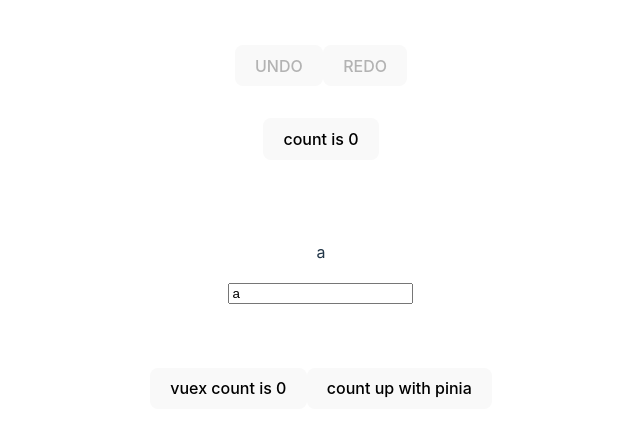
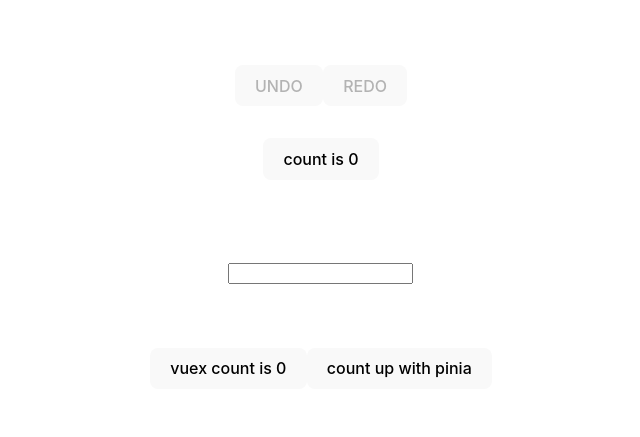
Before and after one commit to Segu-g/pinia-composition-command-mre, a Vue app: page / in a window 1280 px wide. Shown: the part 157-594 px from the top of the page, without its empty margins (319-959 px from the left). Built offline with nearby package versions, Linux system fonts and the light colour scheme.

Commit message:
impl all store

```diff
--- a/src/components/CounterButton.vue
+++ b/src/components/CounterButton.vue
@@ -1,12 +1,12 @@
 <script setup lang="ts">
 import { computed } from 'vue';
-import { useController } from '@/stores/pinia_helper';
+import { useController } from '@/stores/command';
 import { useCount } from '@/stores';
 const countStore = useCount();
-const { dispatch, get } = useController();
+const { get, commandDispatch } = useController();
 const countValue = computed(() => get(countStore.getCount));
 const countUp = () => {
-  dispatch(countStore.actIncrement);
+  commandDispatch(countStore.cmdIncrement);
 };
 </script>
 
--- a/src/components/TextInput.vue
+++ b/src/components/TextInput.vue
@@ -1,12 +1,19 @@
 <script setup lang="ts">
+import { useText } from '@/stores/textStore';
+import { useController } from '@/stores/command';
+import { computed } from 'vue';
+const textStore = useText();
+const { commandDispatch, get } = useController();
+const text = computed(() => get(textStore.textGet));
 const onChange = (evt: Event) => {
-  evt.target instanceof HTMLInputElement && true;
+  evt.target instanceof HTMLInputElement &&
+    commandDispatch(textStore.cmdChangeText, evt.target.value);
 };
 </script>
 
 <template>
   <div class="card">
-    <p>{{ 'a' }}</p>
-    <input :value="'a'" @input="onChange" />
+    <p>{{ text }}</p>
+    <input :value="text" @input="onChange" />
   </div>
 </template>
--- a/src/components/UndoRedoButton.vue
+++ b/src/components/UndoRedoButton.vue
@@ -1,8 +1,23 @@
-<script setup lang="ts"></script>
+<script setup lang="ts">
+import { useCommand } from '@/stores/command';
+const commandStore = useCommand();
+</script>
 
 <template>
   <div>
-    <button type="button" :disabled="!false" @click="console.log">UNDO</button>
-    <button type="button" :disabled="!false" @click="console.log">REDO</button>
+    <button
+      type="button"
+      :disabled="!commandStore.undoable"
+      @click="commandStore.undo"
+    >
+      UNDO
+    </button>
+    <button
+      type="button"
+      :disabled="!commandStore.redoable"
+      @click="commandStore.redo"
+    >
+      REDO
+    </button>
   </div>
 </template>
--- a/src/components/VuexCount.vue
+++ b/src/components/VuexCount.vue
@@ -1,6 +1,14 @@
 <script setup lang="ts">
 import { useStore } from '@/vuex-store';
+import { useCount } from '@/stores';
+import { useController } from '@/stores/command';
+const { commandDispatch } = useController();
 const store = useStore();
+const countStore = useCount();
+const countUpWithPinia = () => {
+  store.commit('increment');
+  commandDispatch(countStore.cmdIncrement);
+};
 </script>
 
 <template>
@@ -8,6 +16,6 @@ const store = useStore();
     <button type="button" @click="store.commit('increment')">
       vuex count is {{ store.state.count }}
     </button>
-    <button type="button" @click="console.log">count up with pinia</button>
+    <button type="button" @click="countUpWithPinia">count up with pinia</button>
   </div>
 </template>
--- a/src/stores/command.ts
+++ b/src/stores/command.ts
@@ -7,11 +7,7 @@ import {
 } from 'pinia';
 import { ref, computed, UnwrapRef, DeepReadonly } from 'vue';
 import { enablePatches, enableMapSet, Immer, Patch, Objectish } from 'immer';
-// immerの内部関数であるgetPlugin("Patches").applyPatches_はexportされていないので
-// ビルド前のsrcからソースコードを読み込んで使う必要がある
-import { enablePatches as enablePatchesImpl } from 'immer/src/plugins/patches';
-import { enableMapSet as enableMapSetImpl } from 'immer/src/plugins/mapset';
-import { getPlugin } from 'immer/src/utils/plugins';
+import { applyPatch } from 'rfc6902';
 
 import {
   StateController,
@@ -32,15 +28,18 @@ import {
   ACTION_TAG,
 } from './pinia_helper';
 
-// ビルド後のモジュールとビルド前のモジュールは別のスコープで変数を持っているので
-// enable * も両方叩く必要がある。
 enablePatches();
 enableMapSet();
-enablePatchesImpl();
-enableMapSetImpl();
-// immerのPatchをmutableに適応する内部関数
-const applyPatchesImpl = getPlugin('Patches').applyPatches_;
 
+// immerのPatchをmutableに適応する
+function applyPatchesImpl<T extends Objectish>(base: T, patches: Patch[]) {
+  const operations = patches.map((patch) => ({
+    op: patch.op,
+    path: '/' + patch.path.reduce((prev, curr) => `${prev}/${curr}`),
+    value: patch.value,
+  }));
+  applyPatch(base, operations);
+}
 const immer = new Immer();
 immer.setAutoFreeze(false);
 
--- a/src/stores/countStore.ts
+++ b/src/stores/countStore.ts
@@ -1,7 +1,7 @@
 import { defineStore } from 'pinia';
-import { defineState } from './pinia_helper';
+import { defineCommandableState } from './command';
 
-const CountState = defineState({
+const CountState = defineCommandableState({
   id: 'count/state',
   state: () => ({
     counter: 0,
@@ -9,7 +9,8 @@ const CountState = defineState({
 });
 
 export const useCount = defineStore('count', () => {
-  const { defGet, defMut, defAct } = CountState.useControllerContext();
+  const { defGet, defMut, defCmd, invalidateRecord } =
+    CountState.useControllerContext();
 
   const getCount = defGet(({ state }) => {
     return state.counter;
@@ -17,12 +18,14 @@ export const useCount = defineStore('count', () => {
   const mutIncrement = defMut(({ state }) => {
     state.counter += 1;
   });
-  const actIncrement = defAct(({ commit }) => {
-    commit(mutIncrement);
+  const cmdIncrement = defCmd(({ recordCommit }) => {
+    recordCommit(mutIncrement);
   });
+  const actIncrement = invalidateRecord(cmdIncrement);
 
   return {
     getCount,
+    cmdIncrement,
     actIncrement,
   };
 });
--- a/src/stores/textStore.ts
+++ b/src/stores/textStore.ts
@@ -1,6 +1,7 @@
 import { defineStore } from 'pinia';
+import { defineCommandableState } from './command';
 
-export const TextState = defineStore({
+export const TextState = defineCommandableState({
   id: 'text/state',
   state: () => ({
     text: '',
@@ -9,5 +10,66 @@ export const TextState = defineStore({
 });
 
 export const useText = defineStore('text', () => {
-  return {};
+  const { defGet, defMut, defAct, defCmd, invalidateRecord } =
+    TextState.useControllerContext();
+
+  // getter
+  const textGet = defGet(({ state }) => state.text);
+  const isTextSameToName = defGet(
+    ({ state, get }) => state.name == get(textGet),
+  );
+  const isSameText = defGet(
+    ({ state }) =>
+      (text: string) =>
+        state.text === text,
+  );
+
+  // mutation
+  const mutChangeText = defMut(({ state }, text: string) => {
+    state.text = text;
+  });
+  const mutChangeName = defMut(({ state }, text: string) => {
+    state.name = text;
+  });
+  const mutChangeTextAndName = defMut(
+    ({ commit }, text: string, name: string) => {
+      commit(mutChangeText, text);
+      commit(mutChangeName, name);
+    },
+  );
+  const mutChangeWhenTextSame = defMut(({ state, get }, text: string) => {
+    // getterやreadonlyな関数はmutation内でも呼び出せる
+    if (get(isSameText)) {
+      state.text = text;
+    }
+  });
+
+  // action
+  const cmdChangeText = defCmd(({ recordCommit }, text: string) => {
+    recordCommit(mutChangeText, text);
+  });
+  const actChangeText = invalidateRecord(cmdChangeText);
+  const actChangeWhenTextSame = defAct(({ commit }, text: string) =>
+    commit(mutChangeWhenTextSame, text),
+  );
+
+  const cmdChangeTextAndName = defCmd(
+    ({ state, recordCommit }, text: string, name: string) => {
+      // contextから降ってくるstateはreadonlyが付いている
+      // state.text = text; // error
+
+      // actionからmutationを叩く時はcommitを叩く
+      recordCommit(mutChangeTextAndName, text, name);
+      return state.text;
+    },
+  );
+
+  return {
+    isTextSameToName,
+    actChangeWhenTextSame,
+    cmdChangeTextAndName,
+    cmdChangeText,
+    actChangeText,
+    textGet,
+  };
 });
```
